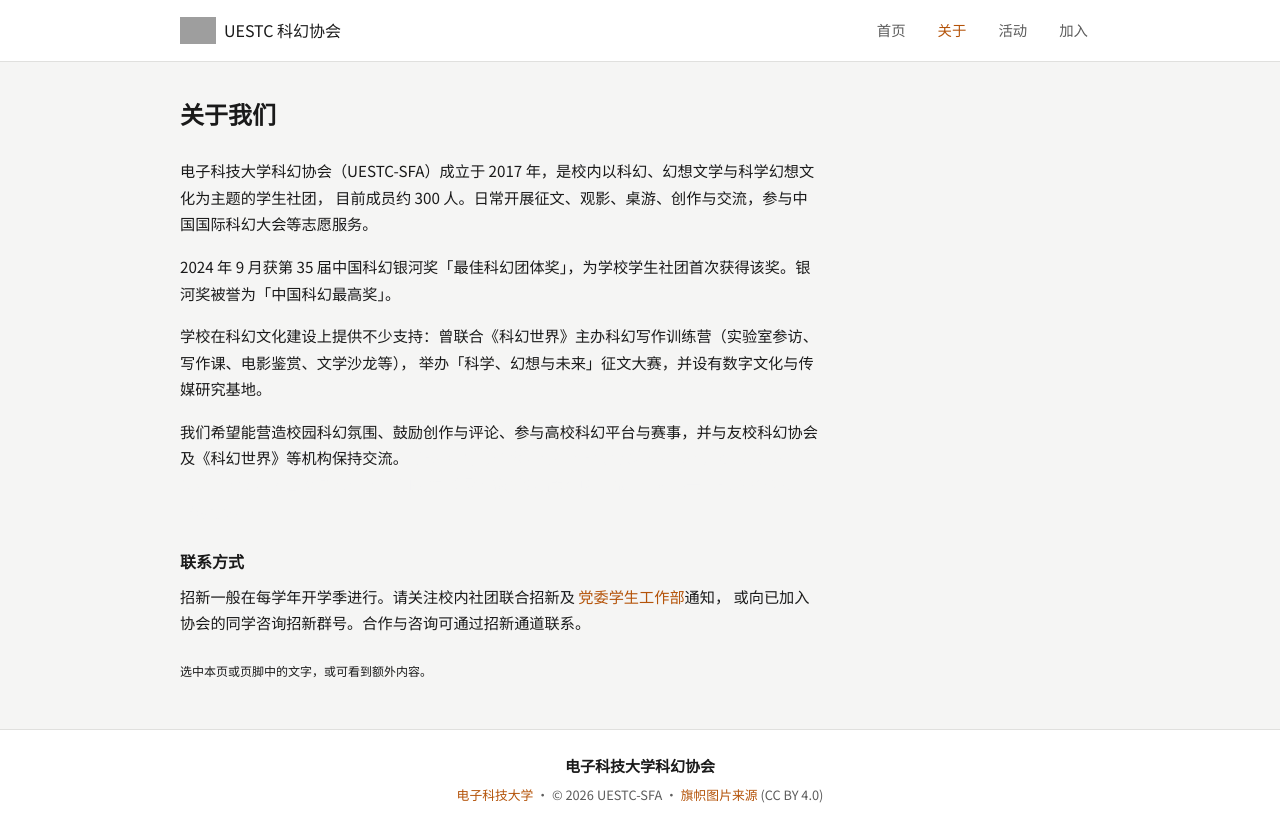
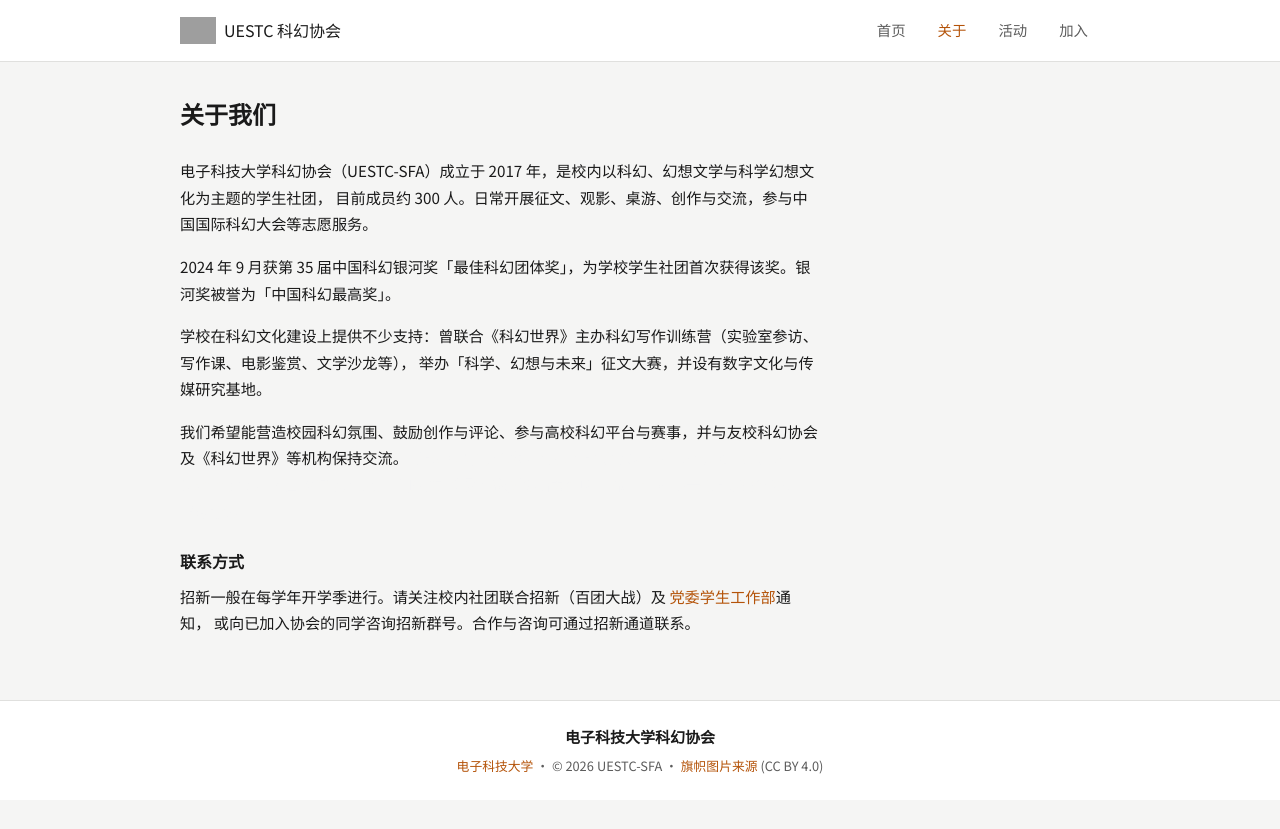
Before and after one commit to novolife/uestcsfa, a Vue app: page /about in a window 1280 px wide. After the commit the page ends 800 px from the top, so only its background shows below. Built offline with nearby package versions, Linux system fonts and the light colour scheme; grey boxes are pictures that could not be loaded.

Commit message:
修复关于页

```diff
--- a/src/views/AboutView.vue
+++ b/src/views/AboutView.vue
@@ -22,11 +22,10 @@
       </p>
       <h2 class="subhead">联系方式</h2>
       <p>
-        招新一般在每学年开学季进行。请关注校内社团联合招新及
+        招新一般在每学年开学季进行。请关注校内社团联合招新（百团大战）及
         <a href="https://xgb.uestc.edu.cn" target="_blank" rel="noopener">党委学生工作部</a>通知，
         或向已加入协会的同学咨询招新群号。合作与咨询可通过招新通道联系。
       </p>
-      <p class="select-hint">选中本页或页脚中的文字，或可看到额外内容。</p>
     </div>
   </div>
 </template>
@@ -64,10 +63,4 @@
   text-decoration: underline;
 }
 
-.select-hint {
-  font-size: 0.75rem;
-  color: var(--color-border-hover);
-  margin-top: 1.5rem;
-  margin-bottom: 0;
-}
 </style>
```
